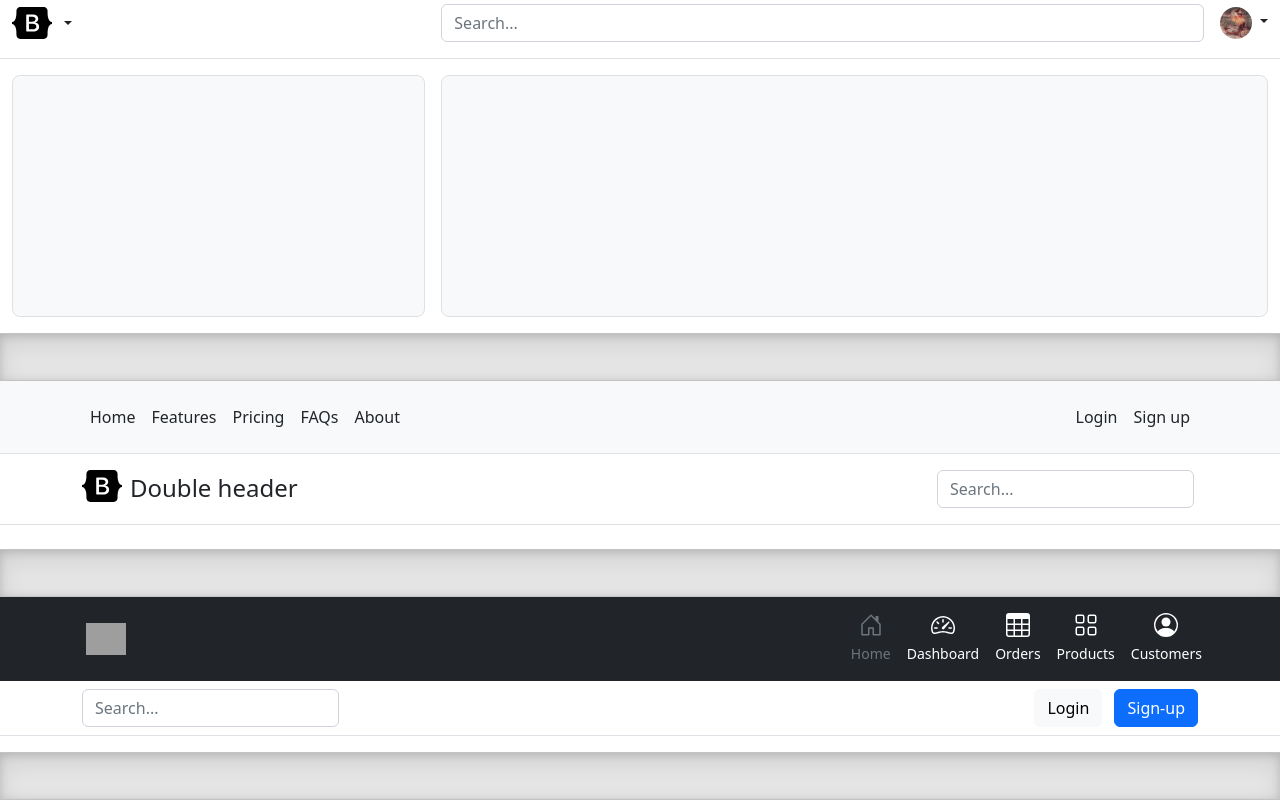
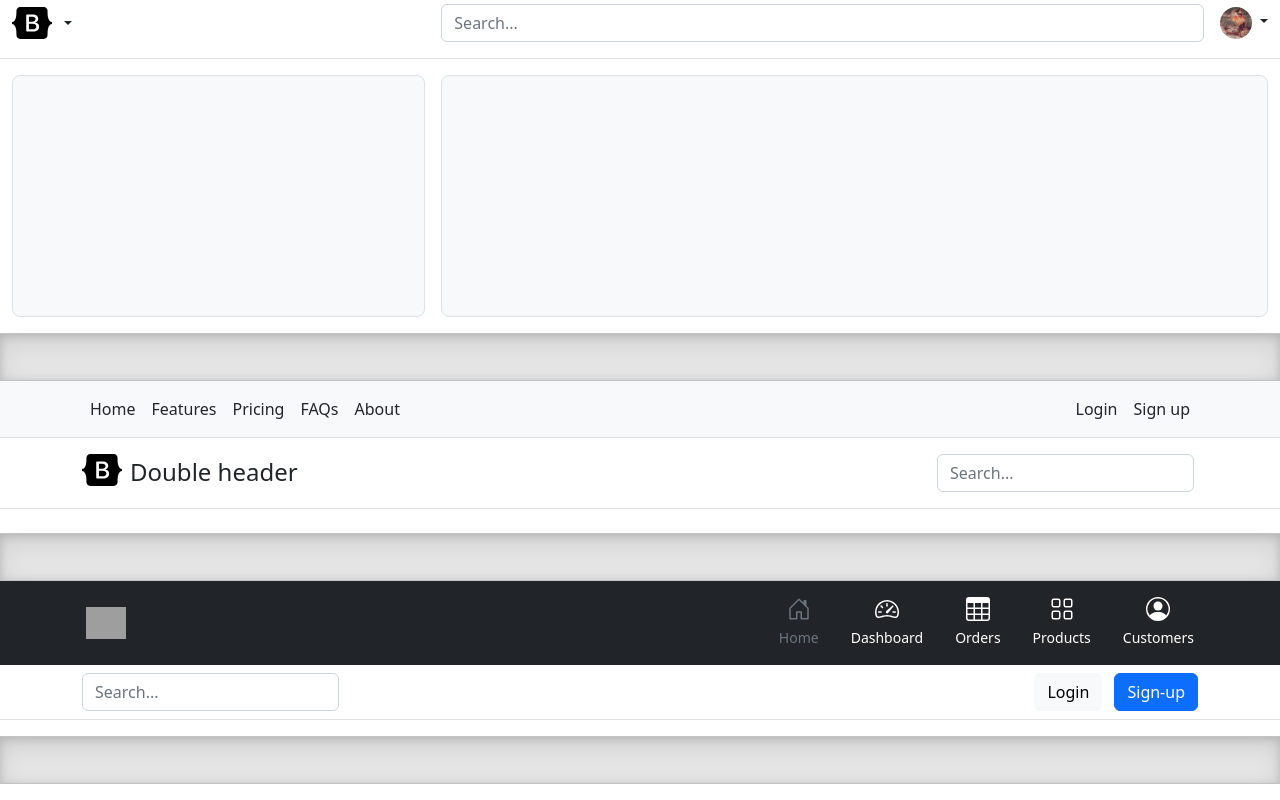
Before and after one commit to JakeTeach/Bootstrap_Headers, a plain HTML site: page index_nav.html in a window 1280 px wide. Shown: the part 679-1479 px from the top of the page. Drawn offline with nearby package versions, Linux system fonts and the light colour scheme; grey boxes are pictures that could not be loaded.

Commit message:
Se agregan pequeñas modificaciones de dimensión

```diff
--- a/index_nav.html
+++ b/index_nav.html
@@ -187,9 +187,9 @@
         </div>
     </div>
     <div class="separador"></div>
-    <nav class="navbar navbar-expand-md bg-light p-2 border-bottom">
+    <nav class="navbar navbar-expand-md bg-light py-2 border-bottom">
         <div class="container d-flex justify-content-between">
-            <div class="navbar">
+            <div class="navbar p-0">
                 <ul class="navbar-nav ms-auto">
                     <li class="navbar-item"> <a href="#" class="nav-link link-dark">Home</a></li>
                     <li class="navbar-item"> <a href="#" class="nav-link link-dark">Features</a></li>
@@ -225,11 +225,11 @@
                         <img src="https://getbootstrap.com/docs/5.2/assets/brand/bootstrap-logo-white.svg" style="width: 40px; height: 32px;" alt="bootstrap-logo">
                     </a>
                     <ul class="navbar-nav ms-auto">
-                        <li> <a href="#" class="nav-link text-secondary"><svg class="bi d-block mx-auto mb-1" style="fill: currentColor;" width="24" height="24"><use xlink:href="#home"></use></svg> <small> Home</small></a></li>
-                        <li> <a href="#" class="nav-link text-white"><svg class="bi d-block mx-auto mb-1" style="fill: currentColor;" width="24" height="24"><use xlink:href="#speedometer2"></use></svg> <small> Dashboard</small></a></li>
-                        <li> <a href="#" class="nav-link text-white"><svg class="bi d-block mx-auto mb-1" style="fill: currentColor;" width="24" height="24"><use xlink:href="#table"></use></svg> <small> Orders</small></a></li>
-                        <li> <a href="#" class="nav-link text-white"><svg class="bi d-block mx-auto mb-1" style="fill: currentColor;" width="24" height="24"><use xlink:href="#grid"></use></svg> <small> Products</small></a></li>
-                        <li> <a href="#" class="nav-link text-white"><svg class="bi d-block mx-auto mb-1" style="fill: currentColor;" width="24" height="24"><use xlink:href="#people-circle"></use></svg> <small> Customers</small></a></li>
+                        <li> <a href="#" class="nav-link text-secondary"><svg class="bi d-block mx-auto mb-1" style="fill: currentColor;" width="24" height="24"><use xlink:href="#home"></use></svg> <small class="px-2 py-1"> Home</small></a></li>
+                        <li> <a href="#" class="nav-link text-white"><svg class="bi d-block mx-auto mb-1" style="fill: currentColor;" width="24" height="24"><use xlink:href="#speedometer2"></use></svg> <small class="px-2 py-1"> Dashboard</small></a></li>
+                        <li> <a href="#" class="nav-link text-white"><svg class="bi d-block mx-auto mb-1" style="fill: currentColor;" width="24" height="24"><use xlink:href="#table"></use></svg> <small class="px-2 py-1"> Orders</small></a></li>
+                        <li> <a href="#" class="nav-link text-white"><svg class="bi d-block mx-auto mb-1" style="fill: currentColor;" width="24" height="24"><use xlink:href="#grid"></use></svg> <small class="px-2 py-1"> Products</small></a></li>
+                        <li> <a href="#" class="nav-link text-white"><svg class="bi d-block mx-auto mb-1" style="fill: currentColor;" width="24" height="24"><use xlink:href="#people-circle"></use></svg> <small class="px-2 py-1"> Customers</small></a></li>
                     </ul>
                 </div>
         </nav>
```
